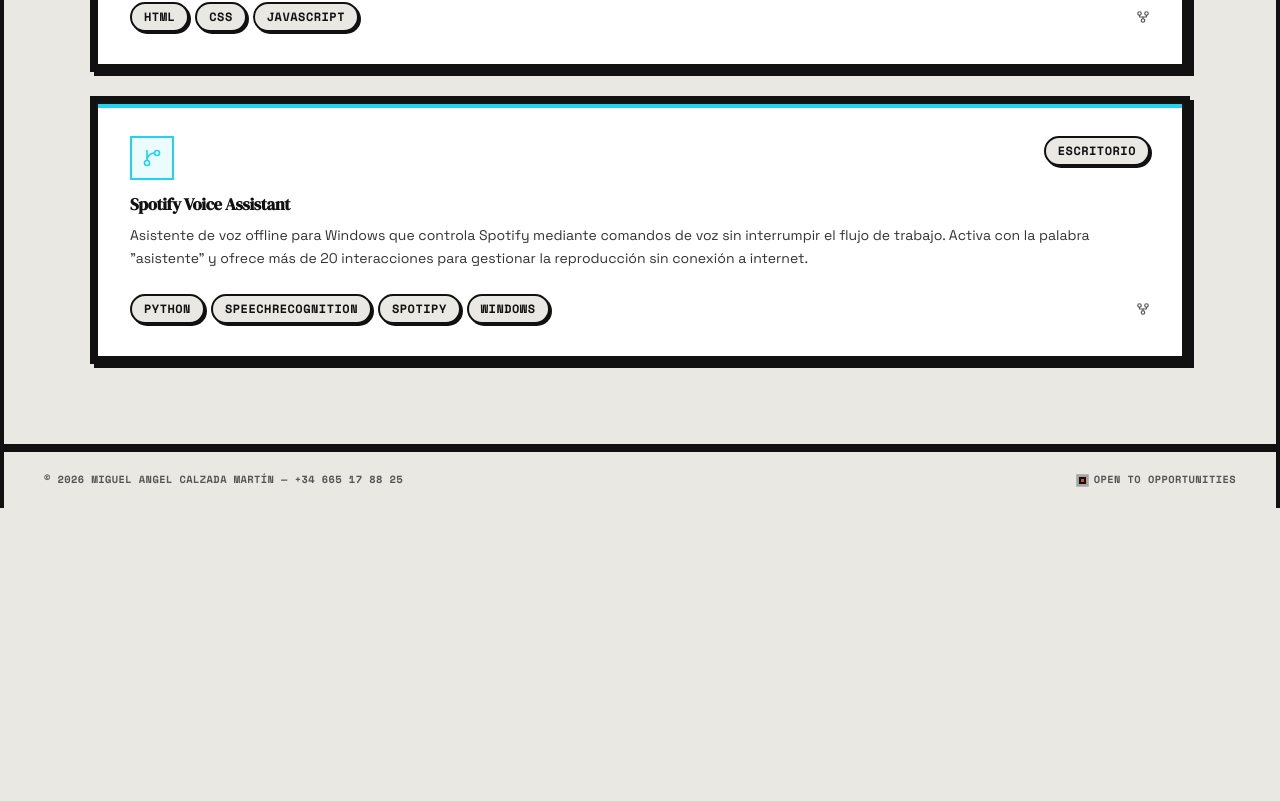
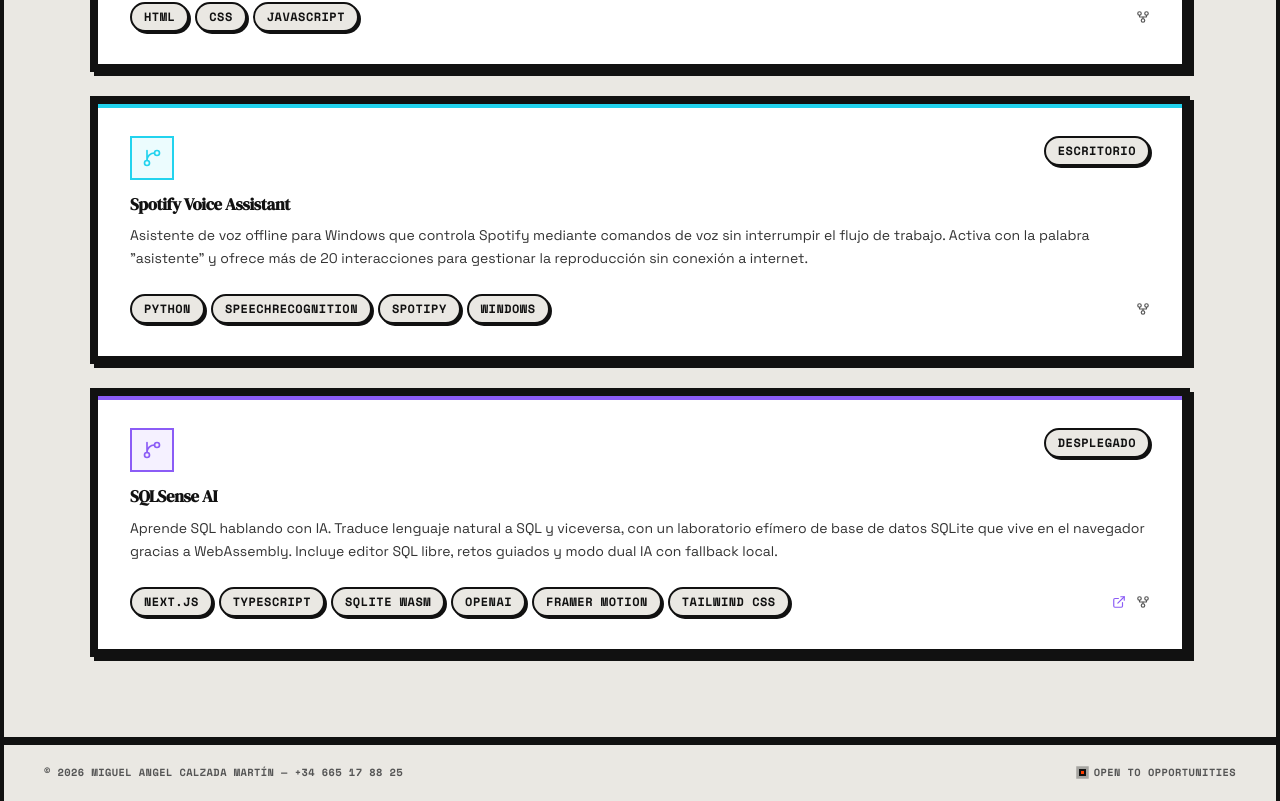
Before and after one commit to miguelcalzada-dev/portfolio-miguelcalzada, a Next.js app: page / in a window 1280 px wide. Shown: the part 4312-5113 px from the top of the page. Before the commit the page ends 4820 px from the top, so only its background shows below. Built offline with nearby package versions, Linux system fonts and the light colour scheme.

Commit message:
Añadir proyecto SQLSense AI al portfolio

```diff
--- a/app/page.tsx
+++ b/app/page.tsx
@@ -158,6 +158,16 @@
       github: "https://github.com/miguelcalzada-dev/spotify_voice_assistant",
       url: null,
     },
+    {
+      name: "SQLSense AI",
+      description:
+        "Aprende SQL hablando con IA. Traduce lenguaje natural a SQL y viceversa, con un laboratorio efímero de base de datos SQLite que vive en el navegador gracias a WebAssembly. Incluye editor SQL libre, retos guiados y modo dual IA con fallback local.",
+      stack: ["Next.js", "TypeScript", "SQLite WASM", "OpenAI", "Framer Motion", "Tailwind CSS"],
+      type: "Desplegado",
+      color: "#8b5cf6",
+      github: "https://github.com/miguelcalzada-dev/sqlsense-ai",
+      url: "https://sqlsense-ai-production.up.railway.app/",
+    },
   ],
 };
 
```
